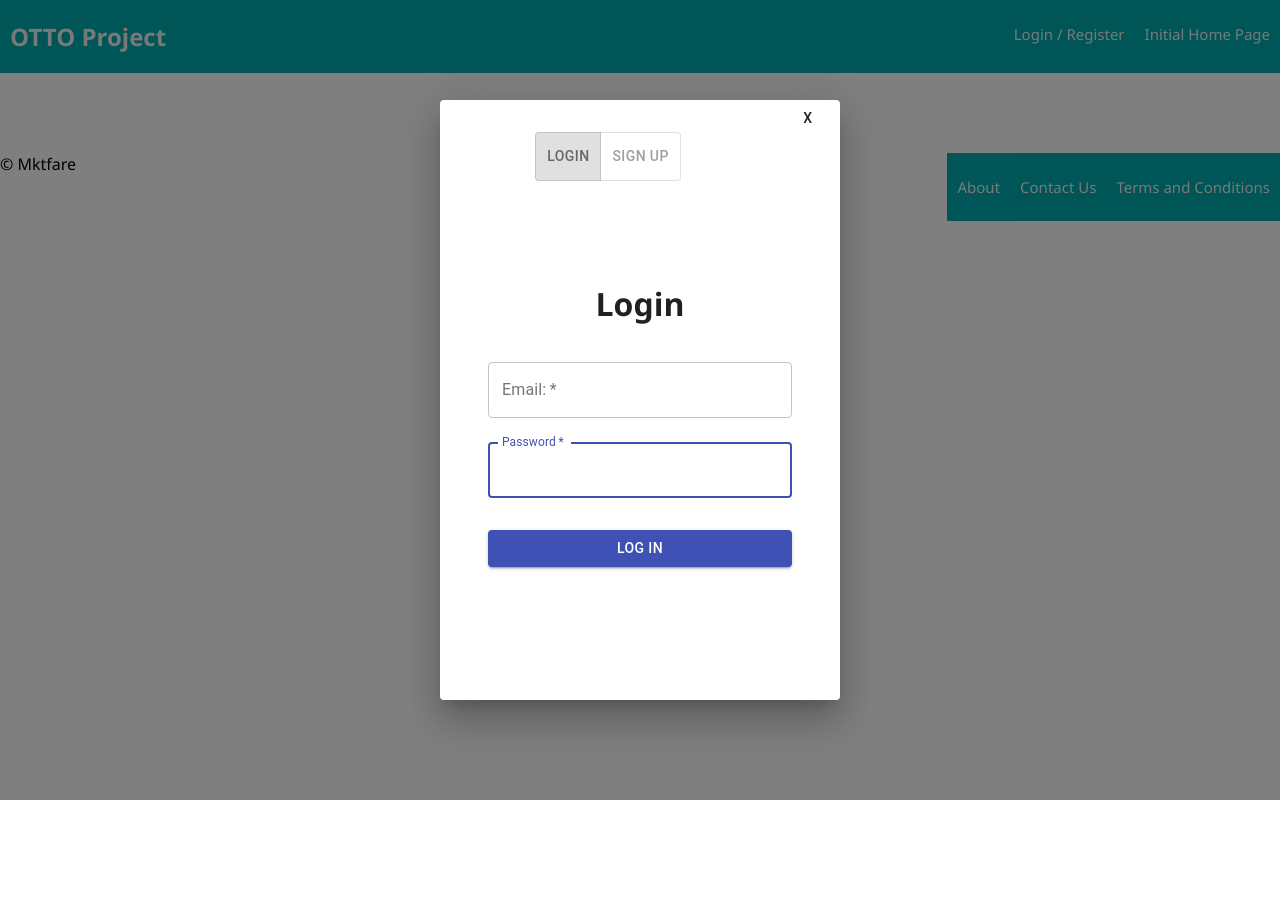
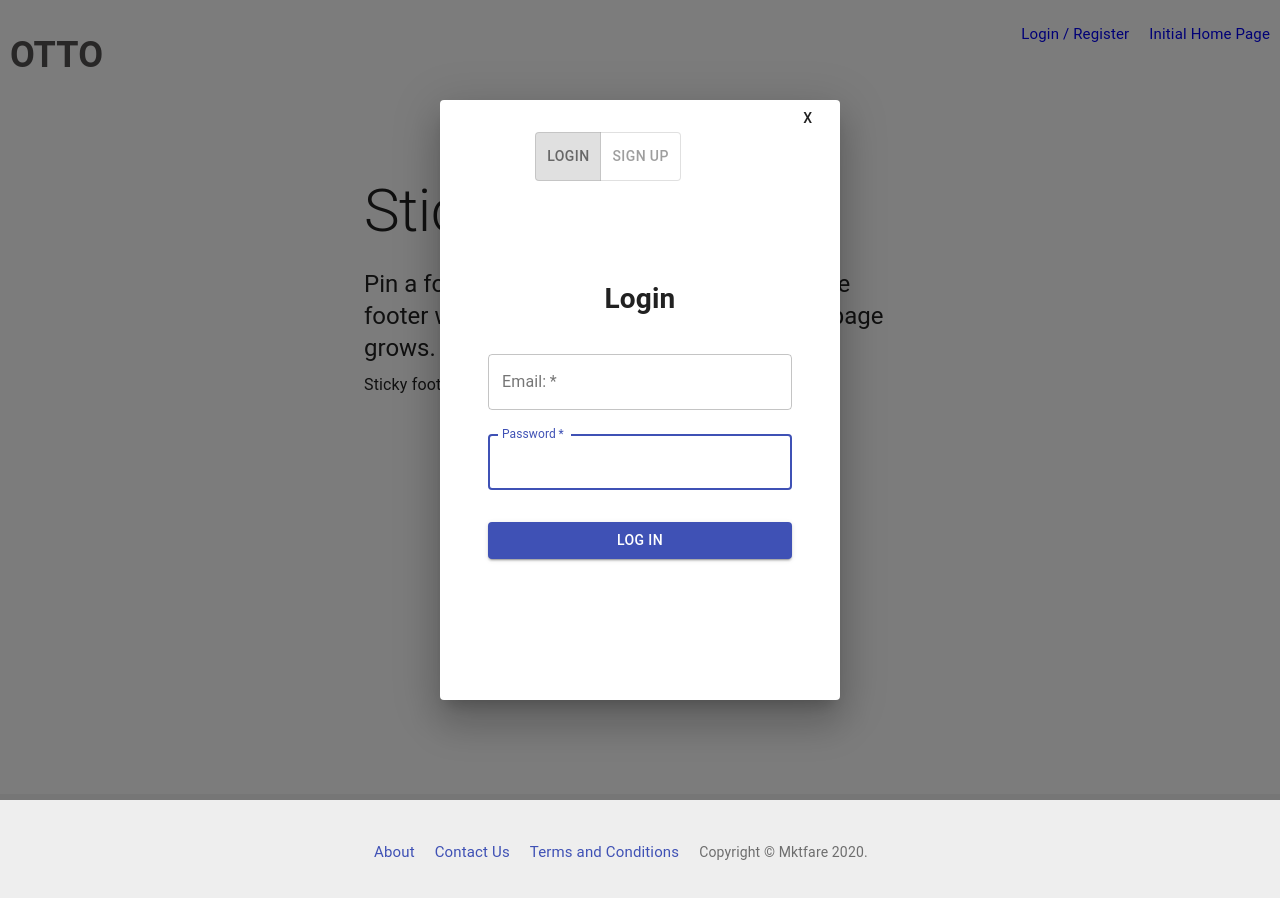
Before and after one commit to Prime-OTTO-Team/OTTO, a React (Create React App) app: page /#/home in a window 1280 px wide. Shown: the top 898 px of the page. Before the commit the page ends 800 px from the top, so only its background shows below. Built offline with nearby package versions, Linux system fonts and the light colour scheme; no server answers.

Commit message:
sticky footer and its basic styling with material-UI was done

```diff
--- a/package.json
+++ b/package.json
@@ -5,6 +5,7 @@
   "proxy": "http://localhost:5000",
   "dependencies": {
     "@material-ui/core": "^4.9.10",
+    "@material-ui/lab": "^4.0.0-alpha.49",
     "axios": "^0.19.0",
     "bcryptjs": "^2.4.3",
     "cookie-session": "^2.0.0-beta.3",
--- a/src/components/App/App.js
+++ b/src/components/App/App.js
@@ -7,7 +7,7 @@ import {
 } from 'react-router-dom';
 import { connect } from 'react-redux';
 import Nav from '../Nav/Nav';
-import Footer from '../Footer/Footer';
+// import Footer from '../Footer/Footer';
 import ProtectedRoute from '../ProtectedRoute/ProtectedRoute';
 import AboutPage from '../AboutPage/AboutPage';
 import UserPage from '../UserPage/UserPage';
@@ -21,6 +21,8 @@ import NdaPage from '../NdaPage/NdaPage';
 import TermsOfServicePage from '../TermsOfServicePage/TermsOfServicePage';
 import PropertyInputPage from '../PropertyInputPage/PropertyInputPage'
 import './App.css';
+
+import StickyFooter from '../StickyFooter/StickyFooter';
 
 class App extends Component {
   componentDidMount() {
@@ -73,7 +75,7 @@ class App extends Component {
             {/* If none of the other routes matched, we will show a 404. */}
             <Route render={() => <h1>404</h1>} />
           </Switch>
-          <Footer />
+          <StickyFooter />
         </div>
       </Router>
     )
--- a/src/components/Footer/Footer.js
+++ b/src/components/Footer/Footer.js
@@ -1,19 +1,19 @@
-import React from 'react';
-import './Footer.css'
-import { connect } from 'react-redux';
-import { Link } from 'react-router-dom';
+// import React from 'react';
+// import './Footer.css'
+// import { connect } from 'react-redux';
+// import { Link } from 'react-router-dom';
 
 
 
-const Footer = () => (
-  <footer>
-    &copy; Mktfare
-    <div className="nav-right">
-    <Link className="nav-link" to="/about"> About </Link>
-    <Link className="nav-link" to="/contact"> Contact Us </Link>
-    <Link className="nav-link" to="/terms"> Terms and Conditions </Link>
-    </div>
-  </footer>
-);
+// const Footer = () => (
+//   <footer>
+//     &copy; Mktfare
+//     <div className="nav-right">
+//     <Link className="nav-link" to="/about"> About </Link>
+//     <Link className="nav-link" to="/contact"> Contact Us </Link>
+//     <Link className="nav-link" to="/terms"> Terms and Conditions </Link>
+//     </div>
+//   </footer>
+// );
 
-export default Footer;
+// export default Footer;
--- a/src/components/Nav/Nav.css
+++ b/src/components/Nav/Nav.css
@@ -1,20 +1,21 @@
 .nav-title {
-    font-size: 24px;
+    font-size: 36px;
     font-weight: 700;
     display: inline-block;
-    color: #f2f2f2;
+    color: rgb(81, 78, 78);
     padding-left: 10px;
 }
 
 .nav {
   overflow: hidden;
-  background-color: #00acb0;
+  /* Navbar background color */
+  /* background-color: #00acb0; */
 }
 
 .nav-link {
   float: left;
-  color: #f2f2f2;
-  background-color: #00acb0;
+  /* color: #f2f2f2; */
+  /* background-color: #00acb0; */
   text-align: center;
   padding: 24px 10px;
   text-decoration: none;
@@ -28,7 +29,7 @@
 }
 
 .nav-link:hover {
-  background-color: #008183;
+  background-color: rgb(233, 233, 233);
 }
 
 .nav-right {
--- a/src/components/Nav/Nav.js
+++ b/src/components/Nav/Nav.js
@@ -7,7 +7,7 @@ import './Nav.css';
 const Nav = (props) => (
   <div className="nav">
     <Link to="/home">
-      <h2 className="nav-title">OTTO Project</h2>
+      <h2 className="nav-title">OTTO</h2>
     </Link>
     <div className="nav-right">
       <Link className="nav-link" to="/home"
--- /dev/null
+++ b/src/components/StickyFooter/StickyFooter.js
@@ -0,0 +1,75 @@
+import React from 'react';
+import CssBaseline from '@material-ui/core/CssBaseline';
+import Typography from '@material-ui/core/Typography';
+import { makeStyles } from '@material-ui/core/styles';
+import Container from '@material-ui/core/Container';
+import Link from '@material-ui/core/Link';
+
+import { connect } from 'react-redux';
+
+
+
+
+function Copyright() {
+  return (
+    <Typography className="nav-link" variant="body2" color="textSecondary">
+      {'Copyright © '}
+      <Link color="inherit" href="https://material-ui.com/">
+        Mktfare
+      </Link>{' '}
+      {new Date().getFullYear()}
+      {'.'}
+    </Typography>
+  );
+}
+
+const useStyles = makeStyles((theme) => ({
+  root: {
+    display: 'flex',
+    flexDirection: 'column',
+    minHeight: '100vh',
+  },
+  main: {
+    marginTop: theme.spacing(8),
+    marginBottom: theme.spacing(2),
+  },
+  footer: {
+    padding: theme.spacing(3, 2),
+    marginTop: 'auto',
+    backgroundColor:
+      theme.palette.type === 'light' ? theme.palette.grey[200] : theme.palette.grey[800],
+  },
+}));
+
+export default function StickyFooter() {
+  const classes = useStyles();
+
+  return (
+    <div className={classes.root}>
+      <CssBaseline />
+
+      <Container component="main" className={classes.main} maxWidth="sm">
+        <Typography variant="h2" component="h1" gutterBottom>
+          Sticky footer
+        </Typography>
+        <Typography variant="h5" component="h2" gutterBottom>
+          {'Pin a footer to the bottom of the viewport.'}
+          {'The footer will move as the main element of the page grows.'}
+        </Typography>
+        <Typography variant="body1">Sticky footer placeholder.</Typography>
+      </Container>
+
+      <footer className={classes.footer}>
+        <Container maxWidth="sm">
+
+          <Link className="nav-link" to="/about"> About </Link>
+          <Link className="nav-link" to="/contact"> Contact Us </Link>
+          <Link className="nav-link" to="/terms"> Terms and Conditions </Link>
+
+          {/* <Typography variant="body1">My sticky footer can be found here.</Typography> */}
+          < Copyright />
+        </Container>
+      </footer>
+    </div>
+  );
+}
```
Also changed, not shown: src/components/LogOutButton/ForSalePageListItem/ForSalePageListItem.js (deleted).
